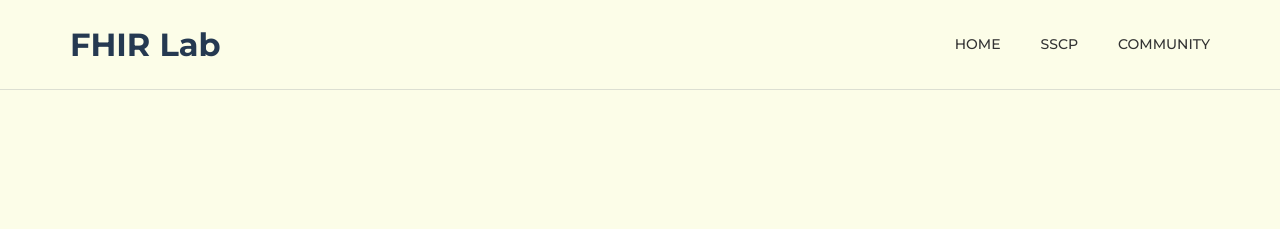
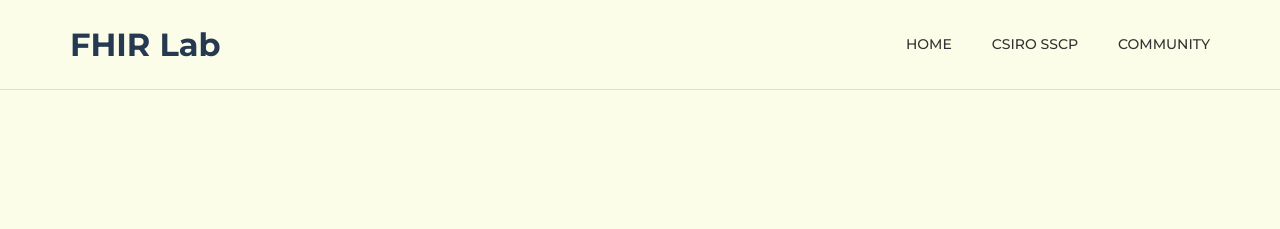
Before and after one commit to upmsilab/FHIRLab, a Jekyll site: the page built from services.md, in a window 1280 px wide and 900 px high. Shown: the top 229 px of the window. Built offline with Jekyll 4.4.1, drawn with Linux system fonts in a browser that asks for light colours; some web fonts are replaced; some of the changed text lies outside the part shown.

Commit message:
Update _config.yml

```diff
--- a/_config.yml
+++ b/_config.yml
@@ -10,18 +10,18 @@
             - item_name: Home
               item_url: 'https://fhirlab.net/'
               external_url: true
-            - item_name: SSCP
+            - item_name: CSIRO SSCP
               item_url: 'https://sscp.health/'
               external_url: true
             - item_name: Community
-              item_url: 'https://upmsilab.atlassian.net/wiki/spaces/SCOPC/overview'
+              item_url: 'https://chat.whatsapp.com/D7V2j7qLi31EuPmFCoyRC1'
               external_url: true
     footer:
         content:
             logo:
                 text: FHIRLab
                 image:
-            copyright: Copyright &copy; 2024<br>All rights reserved.
+            copyright: Copyright &copy; 2025<br>All rights reserved.
         #social_list:
            # - network_name: facebook
            #   profile_url: ''
```
